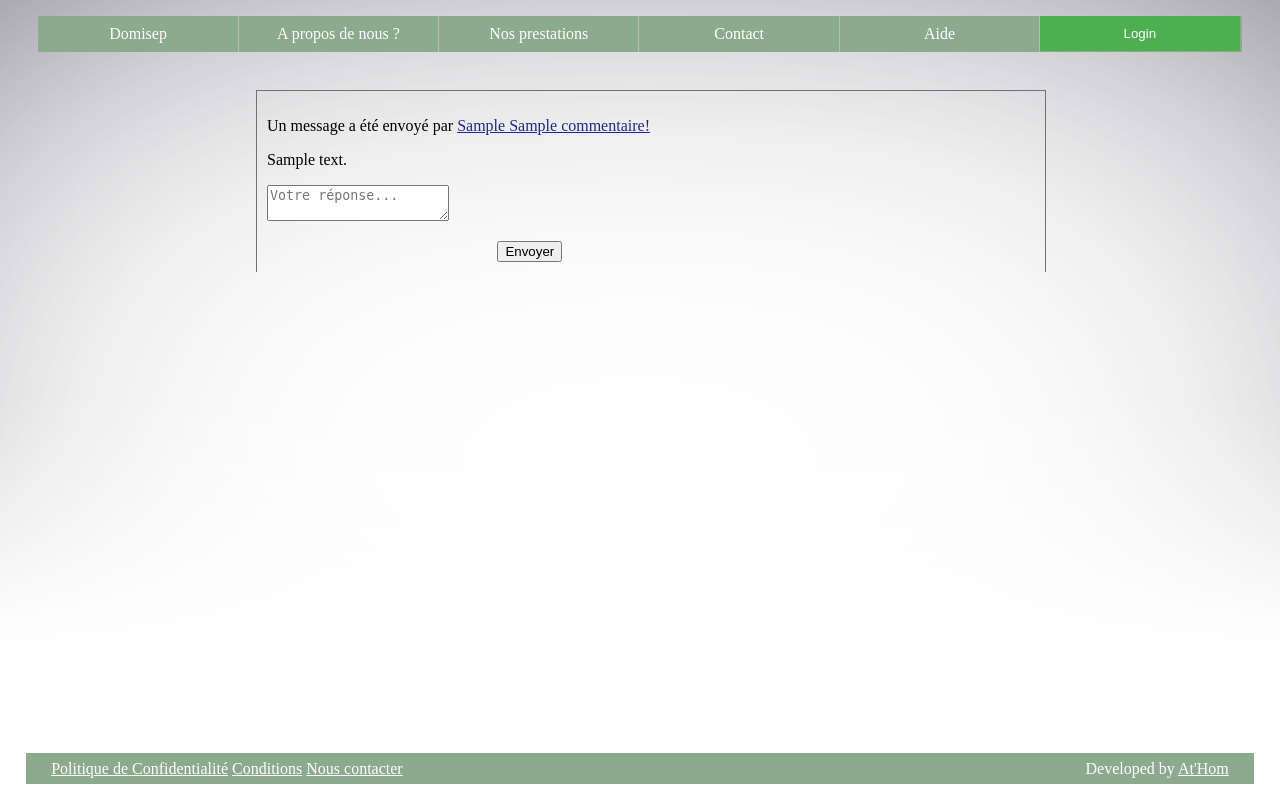
After one commit to Digums/SiteInternet, a PHP site: page /Vue/contact3.php in a window 1280 px wide. The commit adds this page. Run offline with PHP 8.4, Linux system fonts and the light colour scheme; tables that the repository leaves empty or names only in its code hold one stand-in row (values such as "Sample post").

Commit message:
page contact user et admin sans le mail automatique à la réponse d'un admin + modification de la page ajoutcapteur qui s'appelle maintenant modifcapteur

```diff
--- a/Vue/CSS/contact.css
+++ b/Vue/CSS/contact.css
@@ -1,6 +1,6 @@
-#grande{
+div.grande{
     margin-left: 25%;
-    margin-top:5%;
+    margin-top: 15%;
     width: 60%;
     border: 1px solid black;
 
@@ -10,23 +10,49 @@
     margin-left: 5%;
 }
 
-#principale{
+#commentaire{
+    margin-left: 25%;
+    margin-top:5%;
+    width: 50%;
+    border: 1px solid black;
 
 }
+
 #principale #gauche{
     float: left;
-    width:30%;
+    width:25%;
     margin-left: 5%;
 }
 #principale #droite{
     margin-left: 10%;
 }
-#commentaire{
-    width: 60%;
-    height: 10em;
-    margin-left: 5%;
-}
 
 #sent {
     margin-left: 5%;
 }
+
+/*partie admin*/
+
+div.affichage_commentaire{
+    width: 60%;
+    margin-top: 7%;
+    margin-left: 20%;
+}
+div.message{
+    width: 100%;
+    padding: 10px;
+    border: 1px solid #717171;
+    border-bottom: 0px;
+}
+/*#reponse{
+    float: right;
+}*/
+
+span{
+    color: #1F2596;
+    text-decoration: underline;
+}
+
+#sent_reponse{
+    margin-left: 30%;
+}
--- a/Vue/Menu_user.php
+++ b/Vue/Menu_user.php
@@ -15,7 +15,7 @@
         <li><a title="Maison "      href="">Maison</a></li>
         <li><a title="Statistique " href="">Statistique</a></li>
         <li class="dropdown">
-            <a href="javascript:void(0)" class="dropbtn">Capteur</a>
+            <a href="capteur2.php" class="dropbtn">Capteur</a>
             <div class="dropdown-content">
                 <a title="Température" href="">Température</a>
                 <a title="Humidité"    href="">Humidité</a>
--- /dev/null
+++ b/Vue/contact3.php
@@ -0,0 +1,80 @@
+<?php
+try
+{
+    $bdd = new PDO('mysql:host=localhost;dbname=athom;charset=utf8', 'root', '',array(PDO::ATTR_ERRMODE => PDO::ERRMODE_EXCEPTION));
+}
+catch (Exception $e)
+{
+    die('Erreur : ' . $e->getMessage());
+}
+?>
+
+<!DOCTYPE html>
+<head>
+    <meta charset="UTF-8">
+   <link rel='stylesheet' href="CSS/contact.css">
+    <title>Title</title>
+</head>
+<body>
+
+<header>
+    <?php
+    require("Header.php");
+    ?>
+</header>
+
+<?php
+$admin = true;
+if ($admin == false){ ?>
+<section>
+    <div class="grande">
+        <p>
+            <img src="../Autre/images/bonhommetel.jpg" id="telephone">
+        </p>
+        <fieldset id="principale">
+            <legend>Votre message</legend>
+            <form method="post" action="../Modele/traitement.php">
+                <div id="gauche">
+                    <p><label>Nom*</label><br /><input type="text" name="nom" placeholder="Votre nom..." required/></p>
+                    <p><label>Prenom*</label><br/><input type="text" name="prenom" placeholder="Votre prenom..." required></p>
+                    <p><label>Mail*</label><br/><input type="text" name="mail" placeholder="Votre mail..." required></p>
+                </div>
+                <div id="droite">
+                    <p><label for="commentaire" id="commentaire">Commentaire*</label>
+                        <textarea name="commentaire" id="commentaire" placeholder="Pas de commentaire..."></textarea> </p>
+                    <input type="submit" id="sent" value="envoyer" />
+                </div>
+            </form>
+        </fieldset>
+    </div>
+</section>
+<?php }
+else {
+    $derniers_messages = $bdd->query('SELECT * FROM commentaire WHERE reponse=0');?>
+    <div class  ="affichage_commentaire">
+        <?php while ($donnees = $derniers_messages->fetch()){?>
+            <div class="message">
+                <p> Un message a été envoyé par <span><?php echo $donnees['prenom'],' ', $donnees['nom']; ?>!</span><p>
+                <?php echo $donnees['commentaire']; ?>
+                <form method="post" action="../Modele/traitement_reponse.php">
+                    <div id="reponse">
+                        <p  ><!--<label for="reponse" id="reponse">Une réponse à ce message?</label>-->
+                           <textarea name="reponse" id="reponse" placeholder="Votre réponse..."></textarea></p>
+                        <input type="submit" id="sent_reponse" value="Envoyer" />
+                        <input type="hidden" name="mail" value="<?php echo $donnees['mail'] ?>">
+                    </div>
+                </form>
+            </div>
+        <?php } ?>
+    </div>
+<?php $derniers_messages->closeCursor(); } ?>
+
+
+<footer>
+    <?php
+    require("footer.html");
+    ?>
+</footer>
+
+</body>
+</html>
```
Also changed, not shown: Vue/CSS/ajout_capteur.css (+17 -12 lines), Vue/ajoutcapteur.php (deleted, +0 -68 lines), Vue/contact.php (+14 -7 lines), Vue/inscription.php (+11 -11 lines), Vue/modifcapteur.php (added, +52 -0 lines).
